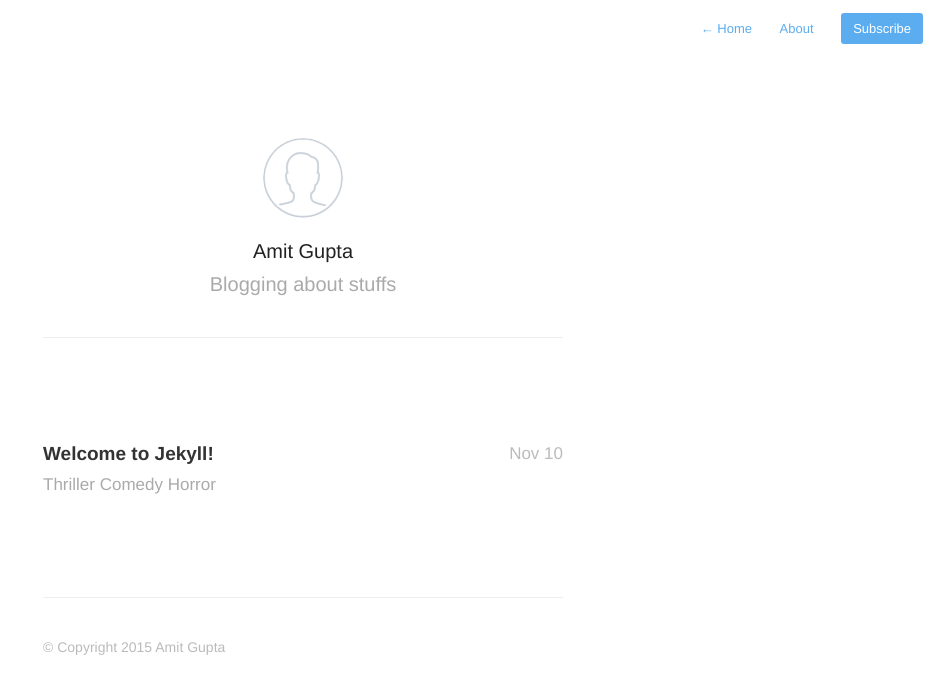
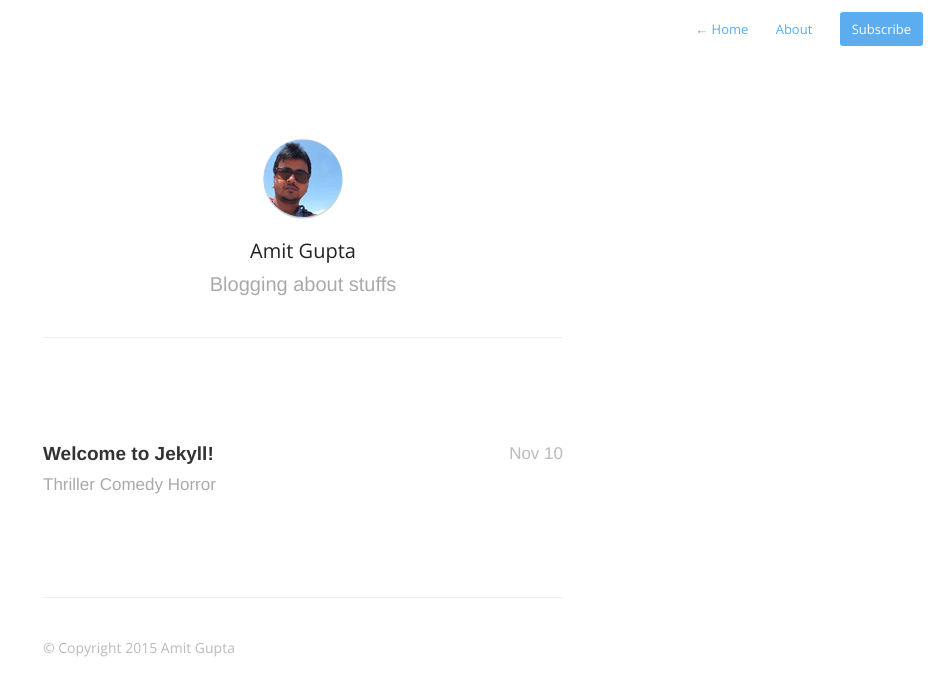
Before and after one commit to thedaydreamer/thedaydreamer.github.io, a Jekyll site: the page built from index.html, in a window 1280 px wide. Shown: the top 696 px of the page, without its empty margins (337-1280 px from the left). Built offline with Jekyll 4.4.1, drawn with Linux system fonts in a browser that asks for light colours; nearby versions of some CDN libraries; Markdown is read by kramdown in place of the engine named in the settings; the list of posts is cut into pages by our own code.

Commit message:
Some updates

```diff
--- a/_includes/navigation.html
+++ b/_includes/navigation.html
@@ -8,5 +8,6 @@
             <a href='{{ site.baseurl }}about'>About </a>
         {% endif %}
     {% endif %}
+
     <a class="cta" href="{{ site.baseurl }}feed.xml">Subscribe</a>
 </nav>
--- a/assets/css/style.css
+++ b/assets/css/style.css
@@ -1,4 +1,7 @@
 /* Reset */
+
+@import url(http://fonts.googleapis.com/css?family=Open+Sans);
+
 html,body,div,span,applet,object,iframe,h1,h2,h3,h4,h5,h6,p,blockquote,pre,a,abbr,acronym,address,big,cite,code,del,dfn,em,img,ins,kbd,q,s,samp,small,strike,strong,sub,sup,tt,var,b,u,i,center,dl,dt,dd,ol,ul,li,fieldset,form,label,legend,table,caption,tbody,tfoot,thead,tr,th,td,article,aside,canvas,details,embed,figure,figcaption,footer,header,hgroup,menu,nav,output,ruby,section,summary,time,mark,audio,video{border:0;font-size:100%;font:inherit;vertical-align:baseline;margin:0;padding:0}article,aside,details,figcaption,figure,footer,header,hgroup,menu,nav,section{display:block}body{line-height:1}blockquote,q{quotes:none}blockquote:before,blockquote:after,q:before,q:after{content:none}table{border-collapse:collapse;border-spacing:0}
 *, *:before, *:after { -moz-box-sizing: border-box; -webkit-box-sizing: border-box; box-sizing: border-box; }
 
@@ -51,7 +54,7 @@ margin-bottom: 20px;
 html, body { height: 100%; }
 
 body {
-	font:16px/1 "Helvetica Neue", Helvetica, Arial, sans-serif;
+	font:16px/1 "Open Sans", Helvetica, Arial, sans-serif;
 	color: #666;
 	-webkit-font-smoothing: antialiased;
 	text-rendering: optimizeLegibility;
```
Also changed, not shown: assets/images/avatar.png, assets/images/avatar_old.png (added), work/index.html (added), 3 other files.
